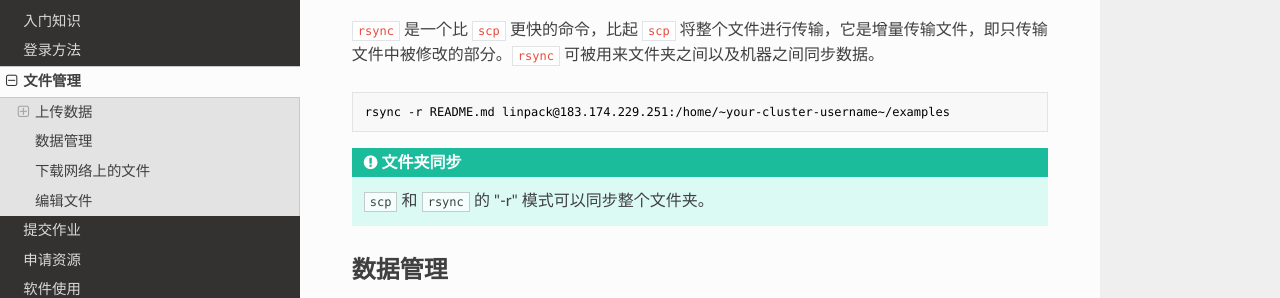
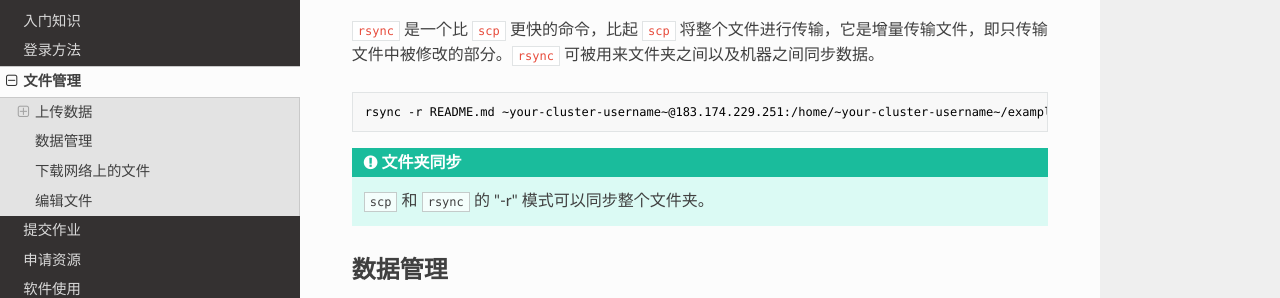
Before and after one commit to masterstevelu/cluster-support, an MkDocs documentation site: the page built from docs/file.md, in a window 1280 px wide and 900 px high, scrolled down 790 px. Shown: the part 155-453 px from the top of the window. Built offline with MkDocs 1.6.1, drawn with Linux system fonts in a browser that asks for light colours; nearby versions of some CDN libraries.

Commit message:
username

````diff
--- a/docs/file.md
+++ b/docs/file.md
@@ -44,7 +44,7 @@ scp -r ~your-cluster-username~@183.174.229.251:/home/~your-cluster-username~/exa
 `rsync` 是一个比 `scp` 更快的命令，比起 `scp` 将整个文件进行传输，它是增量传输文件，即只传输文件中被修改的部分。`rsync` 可被用来文件夹之间以及机器之间同步数据。
 
 ```bash
-rsync -r README.md linpack@183.174.229.251:/home/~your-cluster-username~/examples
+rsync -r README.md ~your-cluster-username~@183.174.229.251:/home/~your-cluster-username~/examples
 ```
 
 !!! tip "文件夹同步"
````
Also changed, not shown: docs/cluster-login.md (+1 -1 lines).
